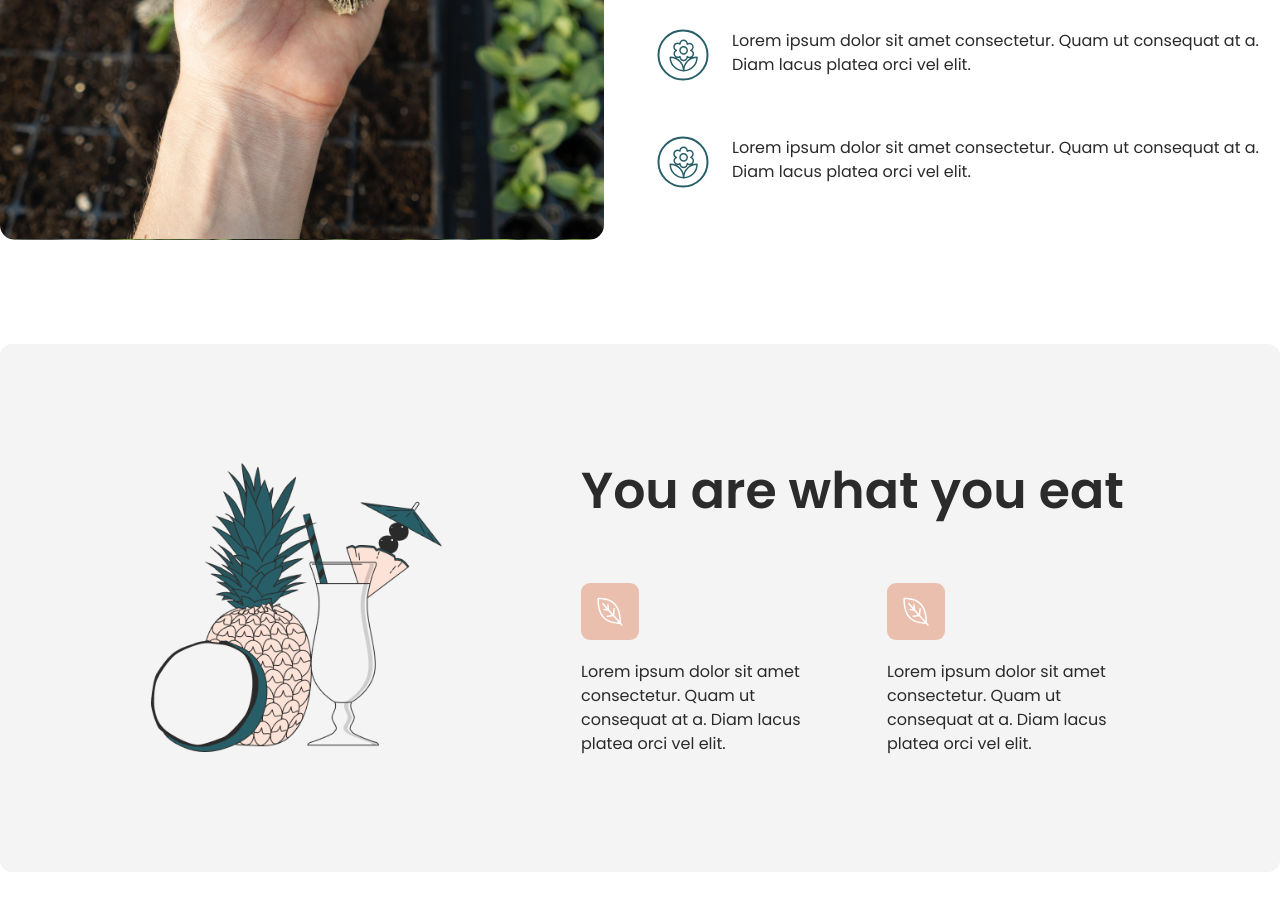
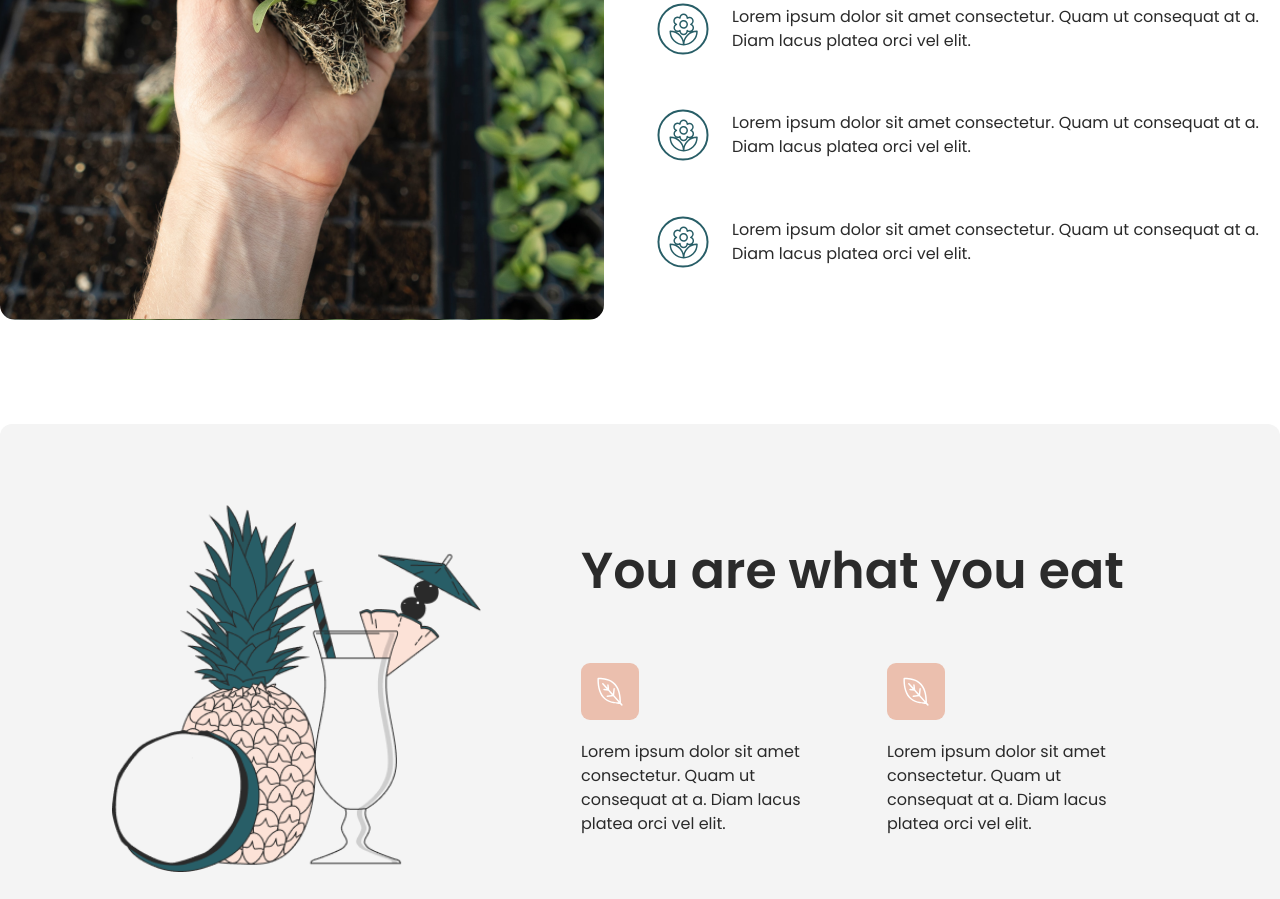
Before and after one commit to Arslonbekova/minimalistic, a plain HTML site: page index.html in a window 1280 px wide. Shown: the part 1792-2691 px from the top of the page. Drawn offline with nearby package versions, Linux system fonts and the light colour scheme.

Commit message:
finished

```diff
--- a/style.scss
+++ b/style.scss
@@ -89,6 +89,7 @@ main{
     gap: 104px;
     #hero{
         .container{
+            padding-top: 80px;
             flex-direction: column;
             gap: 33px;
             .hero-text{
@@ -225,6 +226,7 @@ main{
                 .text{
                     display: flex;
                     gap: 23px;
+                    align-items: center;
                     p{
                         @include p-text()
                     }
@@ -278,7 +280,7 @@ main{
                 height: 416px;
                 padding: 177px 369px 41px 0px;
                 background:url("img/Illustration\ 2.png") no-repeat center;
-                background-size: 291px;
+                background-size: contain;
             }
         }
 
```
Also changed, not shown: style.css, 1 other file.
